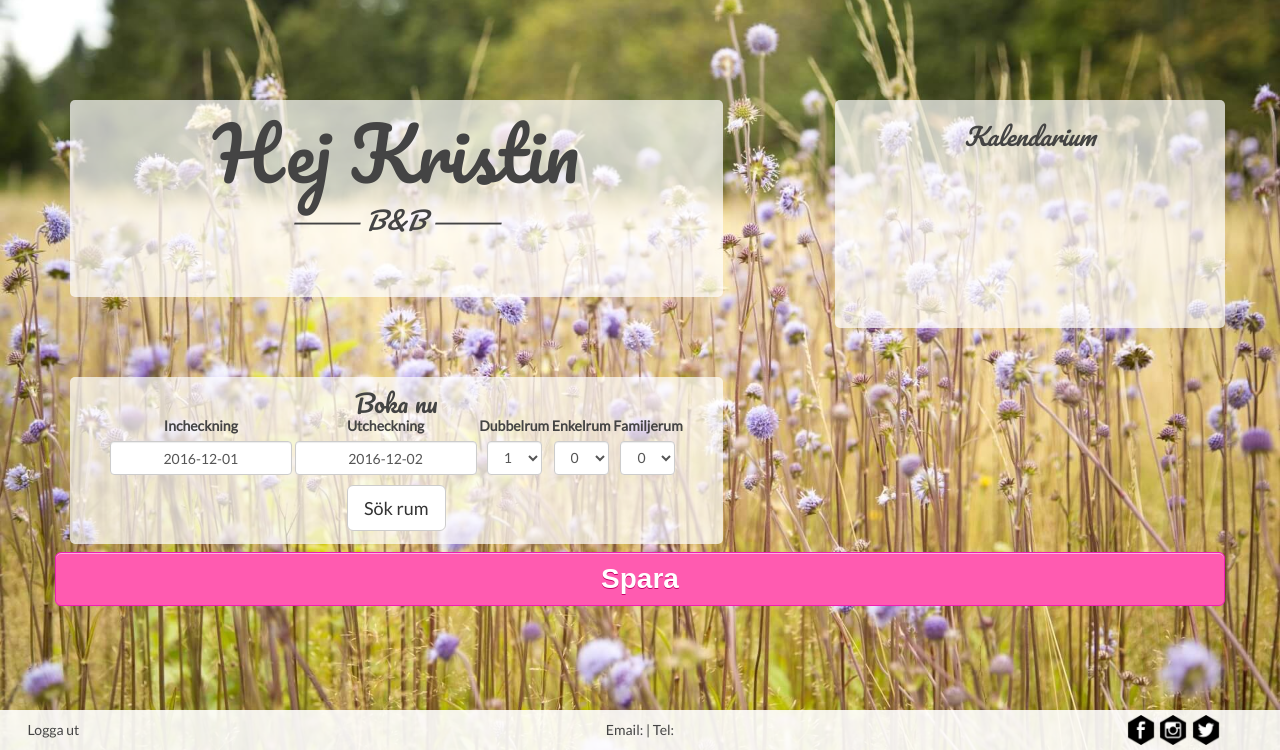
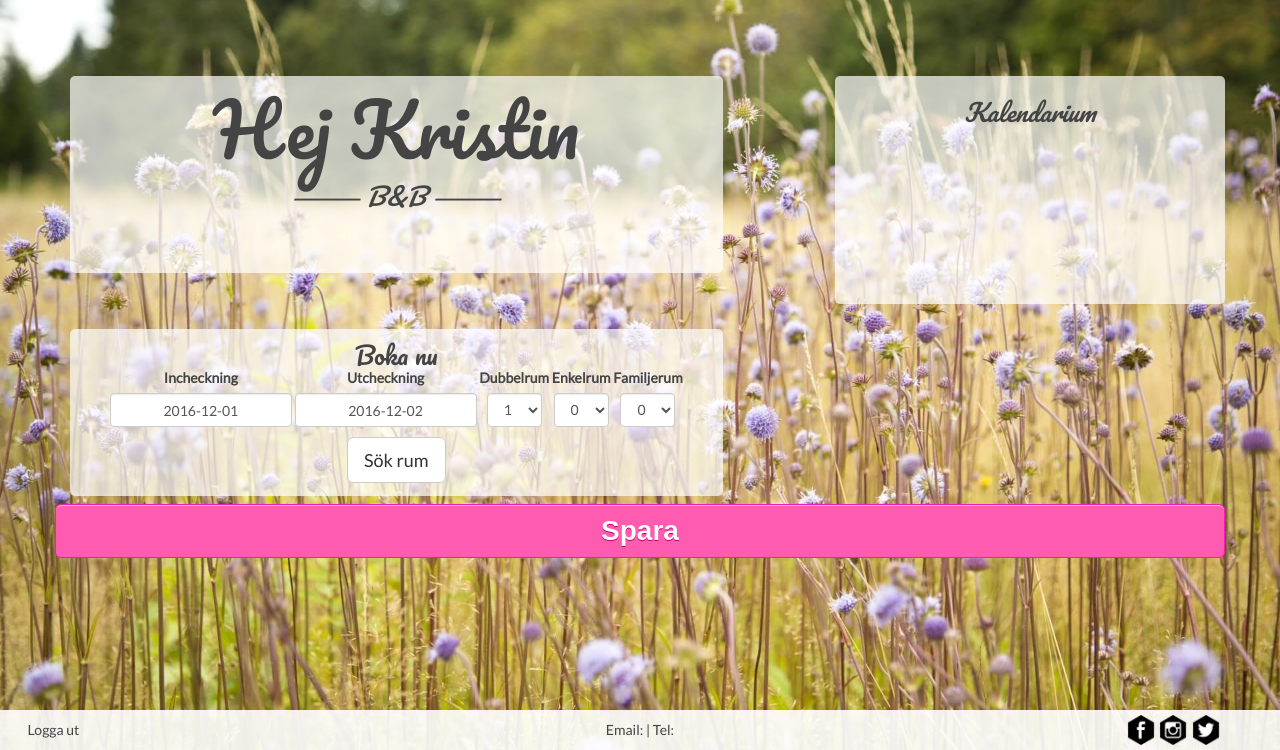
Before and after one commit to AdamBarsk-zz/Grupp_1_projekt, a PHP site: page /index.php in a window 1280 px wide. Shown: the part 50-800 px from the top of the page. Run offline with PHP 8.4, Linux system fonts and the light colour scheme; the visitor is signed in with stand-in values (Sample User, id 1); data that the repository does not hold is empty; some libraries are stand-ins or nearby versions.

Commit message:
mindre mellanrum mellan nav och rest

```diff
--- a/styles.css
+++ b/styles.css
@@ -83,7 +83,7 @@ h1, h2, h3, h4, h5, h6 {
     background: rgba(255, 255, 255, 0.7);
     border-radius: 5px;
     padding: 2%;
-    margin-top: 10vh;
+    margin-top: 7vh;
 }
 
 .welcome h3 {
```
